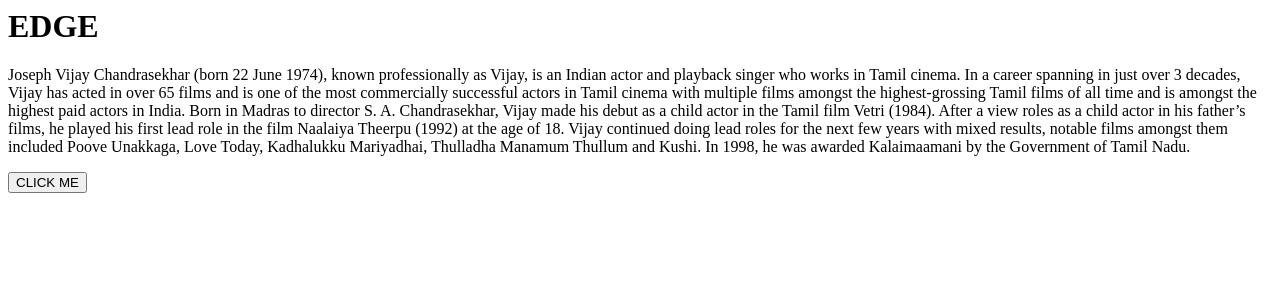
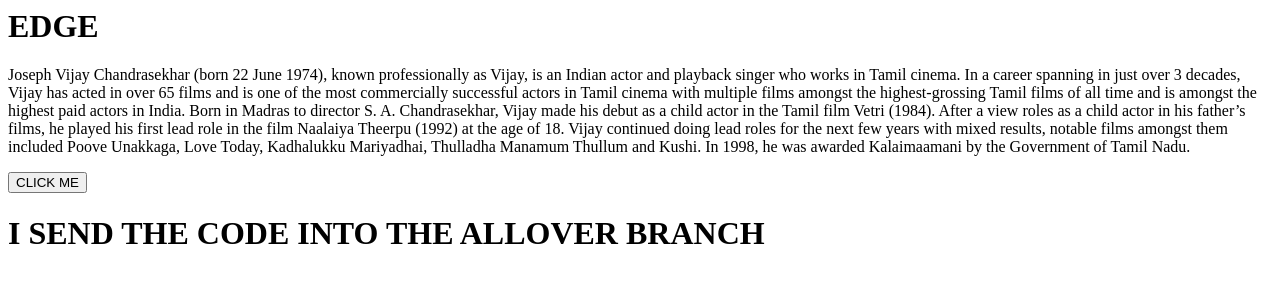
Before and after one commit to Arunraj-Logaraj/demo-git, a plain HTML site: page index.html in a window 1280 px wide. Drawn offline with Linux system fonts and the light colour scheme.

Commit message:
daytwo-code

```diff
--- a/index.html
+++ b/index.html
@@ -16,4 +16,5 @@
     Kalaimaamani by the Government of Tamil Nadu.
   </p>
   <button>CLICK ME</button>
+  <h1>I SEND THE CODE INTO THE ALLOVER BRANCH</h1>
 </div>
```
